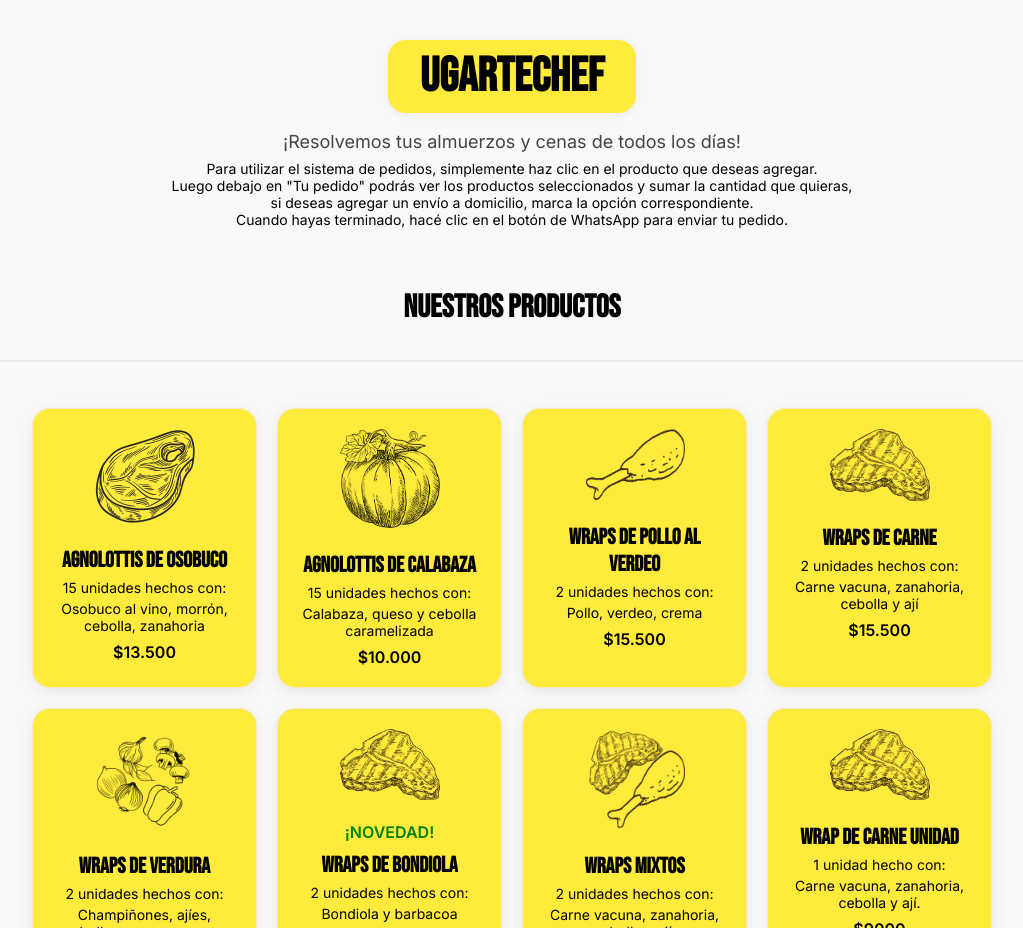
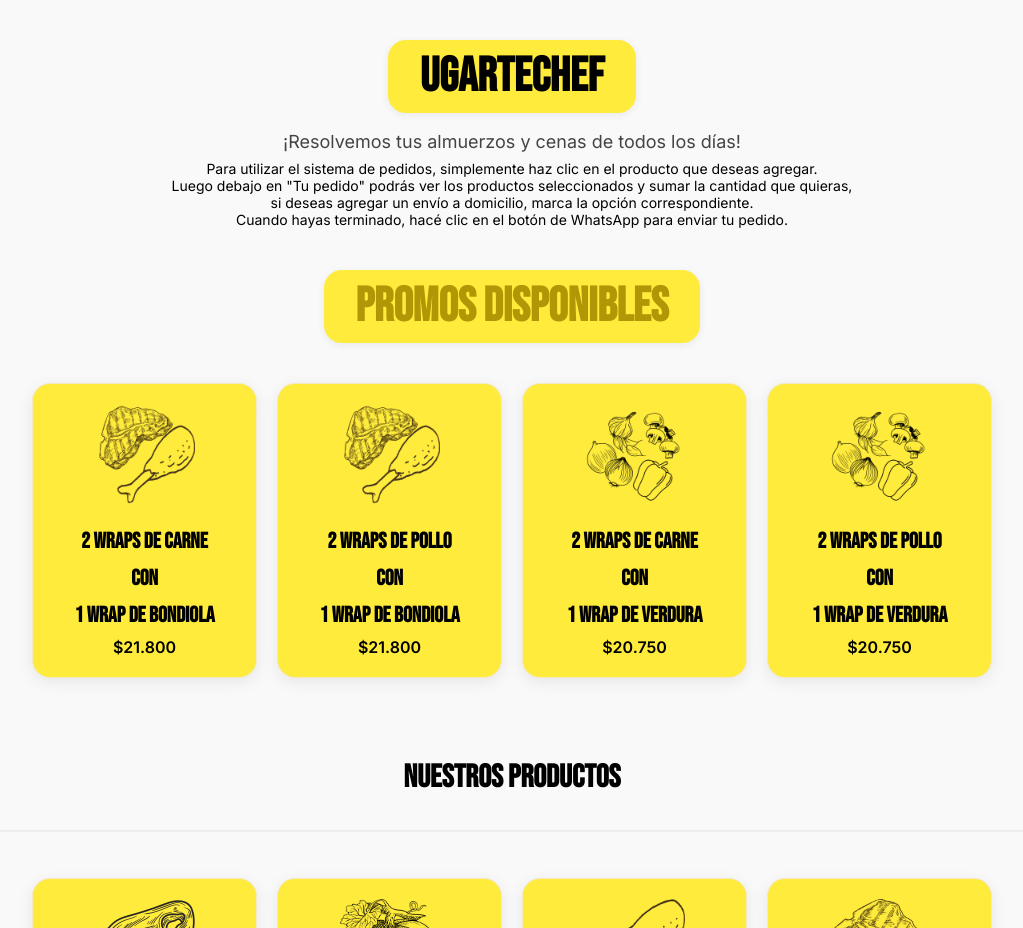
Before and after one commit to Ugartechef/ugartechef.github.io, a plain HTML site: page index.html in a window 1280 px wide. Shown: the part 172-1100 px from the top of the page, without its empty margins (128-1151 px from the left). Drawn offline with Linux system fonts and the light colour scheme.

Commit message:
Añado promos

```diff
--- a/estilos.css
+++ b/estilos.css
@@ -156,6 +156,10 @@
 
     #verde{
       color: green;
+    }
+
+    #beige{
+      color: #b19705;
     }
 
     .separador {
--- a/index.html
+++ b/index.html
@@ -45,34 +45,43 @@
     <div id="message" style="min-height:36px"></div>
   </div>-->
   </header>
-  <!-- <div class="titulo-oferta">
-    <h1 id="rojo">PROMOS POR EL DIA DE LA MADRE</h1>
+  <div class="titulo-oferta">
+    <h1 id="beige">PROMOS DISPONIBLES</h1>
   </div>
     <div class="productos-grid">
-      <div class="producto" onclick="agregarProducto('Promo de Osobuco', 25000, true)">
-        <img src="mixtos (1).png" alt="Osobuco" id="imagen">
-        <h3>2 CAJAS DE AGNOLOTTIS DE OSOBUCO</h3>
+      <div class="producto" onclick="agregarProducto('Promo de Wraps de Carne con Wrap de Bondiola', 21800, true)">
+        <img src="WrapMixto.png" alt="Wrap de Carne con Wrap de Bondiola" id="imagen">
+        <h3>2 WRAPS DE CARNE</h3>
         <h3>CON</h3>
-        <h3>SALSA DE TOMATE ESPECIAL DE 500ML</h3>
-        <strong>$25.000</strong>
+        <h3>1 WRAP DE BONDIOLA</h3>
+        <strong>$21.800</strong>
       </div>
 
-      <div class="producto" onclick="agregarProducto('Promo de Calabaza', 19000, true)">
-        <img src="mixtos (2).png" alt="Calabaza" id="imagen">
-        <h3>2 CAJAS DE AGNOLOTTIS DE CALABAZA</h3>
+      <div class="producto" onclick="agregarProducto('Promo Wraps de Pollo con Wrap de Bondiola', 21800, true)">
+        <img src="WrapMixto.png" alt="Wrap de Pollo con Wrap de Bondiola" id="imagen">
+        <h3>2 WRAPS DE POLLO</h3>
         <h3>CON</h3>
-        <h3>SALSA DE TOMATE ESPECIAL DE 500ML</h3>
-        <strong>$19.000</strong>
+        <h3>1 WRAP DE BONDIOLA</h3>
+        <strong>$21.800</strong>
       </div>
 
-      <div class="producto" onclick="agregarProducto('Promo de Mixtos', 21000, true)">
-        <img src="mixtos (3).png" alt="Mixtos" id="imagen">
-        <h3>1 CAJA DE AGNOLOTTIS DE CALABAZA Y 1 DE OSOBUCO</h3>
+      <div class="producto" onclick="agregarProducto('Promo de Wraps de Carne con Wrap de Verdura', 20750, true)">
+        <img src="Verdura.png" alt="Mixtos" id="imagen">
+        <h3>2 WRAPS DE CARNE</h3>
         <h3>CON</h3>
-        <h3>SALSA DE TOMATE ESPECIAL DE 500ML</h3>
-        <strong>$21.000</strong>
+        <h3>1 WRAP DE VERDURA</h3>
+        <strong>$20.750</strong>
       </div>
-    </div> -->
+
+      <div class="producto" onclick="agregarProducto('Promo de Wraps de Pollo con Wrap de Verdura', 20750, true)">
+        <img src="Verdura.png" alt="Mixtos" id="imagen">
+        <h3>2 WRAPS DE POLLO</h3>
+        <h3>CON</h3>
+        <h3>1 WRAP DE VERDURA</h3>
+        <strong>$20.750</strong>
+      </div>
+
+    </div>
 
     <div class="separador">
       <h1>NUESTROS PRODUCTOS</h1>
```
